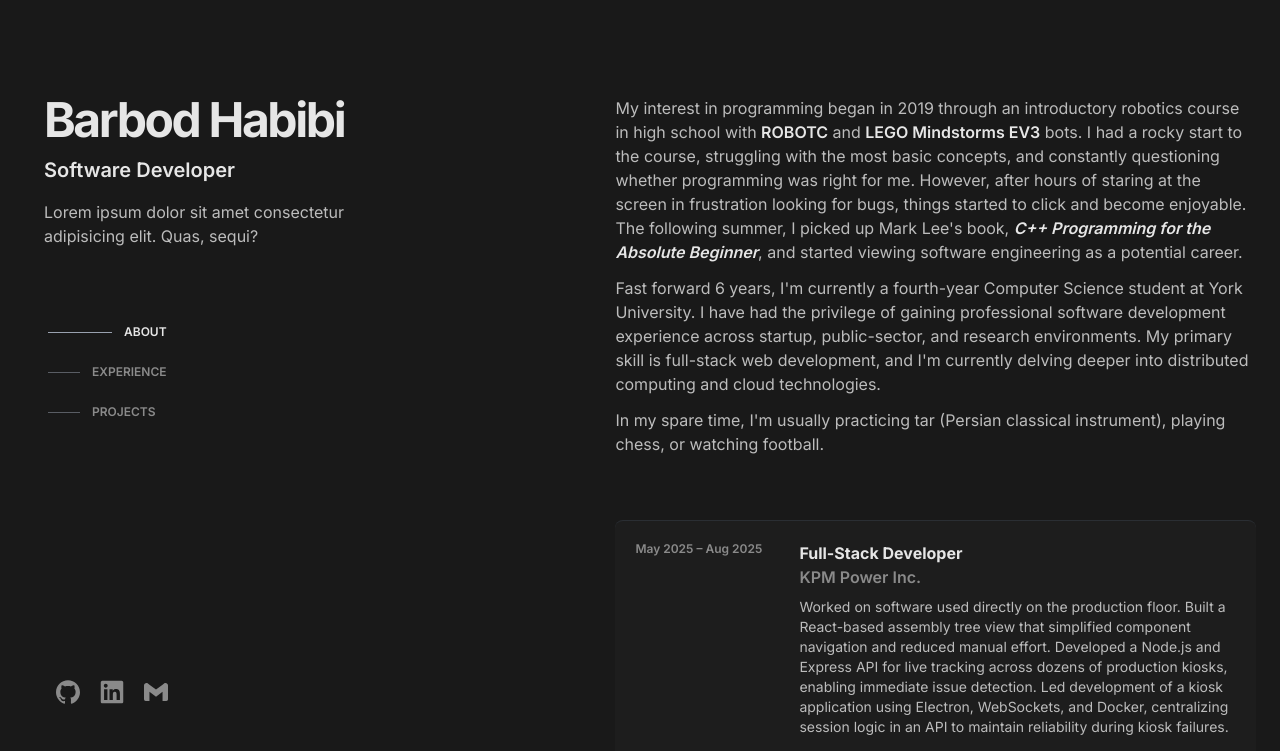
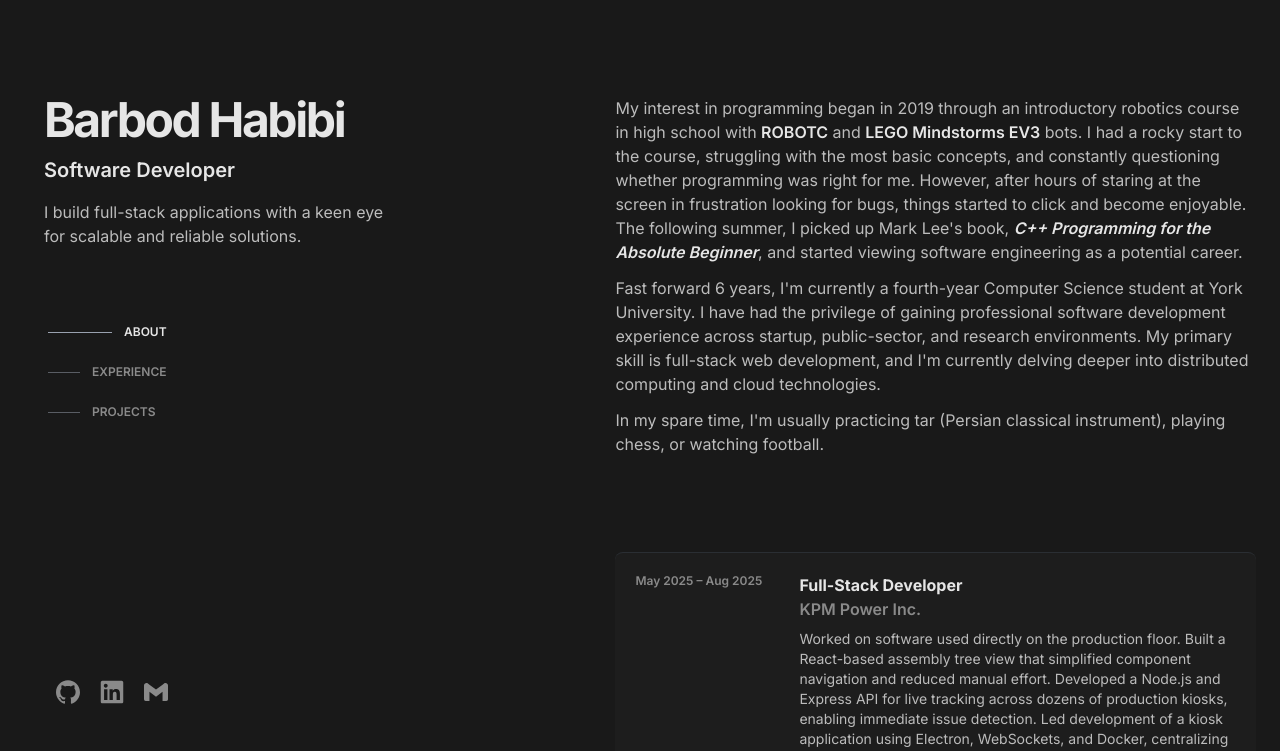
Before and after one commit to Bitstachio/portfolio, a Next.js app: page / in a window 1280 px wide. Shown: the top 751 px of the page. Built offline with nearby package versions, Linux system fonts and the light colour scheme.

Commit message:
Add intro subtitle & adjust content gap

```diff
--- a/src/app/page.tsx
+++ b/src/app/page.tsx
@@ -16,7 +16,7 @@ export default function Home() {
           </div>
           <Connect />
         </header>
-        <main className="flex w-[52%] flex-col gap-16 py-24">
+        <main className="flex w-[52%] flex-col gap-24 py-24">
           <About />
           <Experience />
           <Projects />
--- a/src/components/sections/Intro/Intro.tsx
+++ b/src/components/sections/Intro/Intro.tsx
@@ -2,7 +2,7 @@ const Intro = () => (
   <header>
     <h1 className="text-strong text-5xl font-bold tracking-tighter">Barbod Habibi</h1>
     <p className="text-strong mt-3 text-xl font-semibold">Software Developer</p>
-    <p className="mt-4">Lorem ipsum dolor sit amet consectetur adipisicing elit. Quas, sequi?</p>
+    <p className="mt-4">I build full-stack applications with a keen eye for scalable and reliable solutions.</p>
   </header>
 );
 
```
